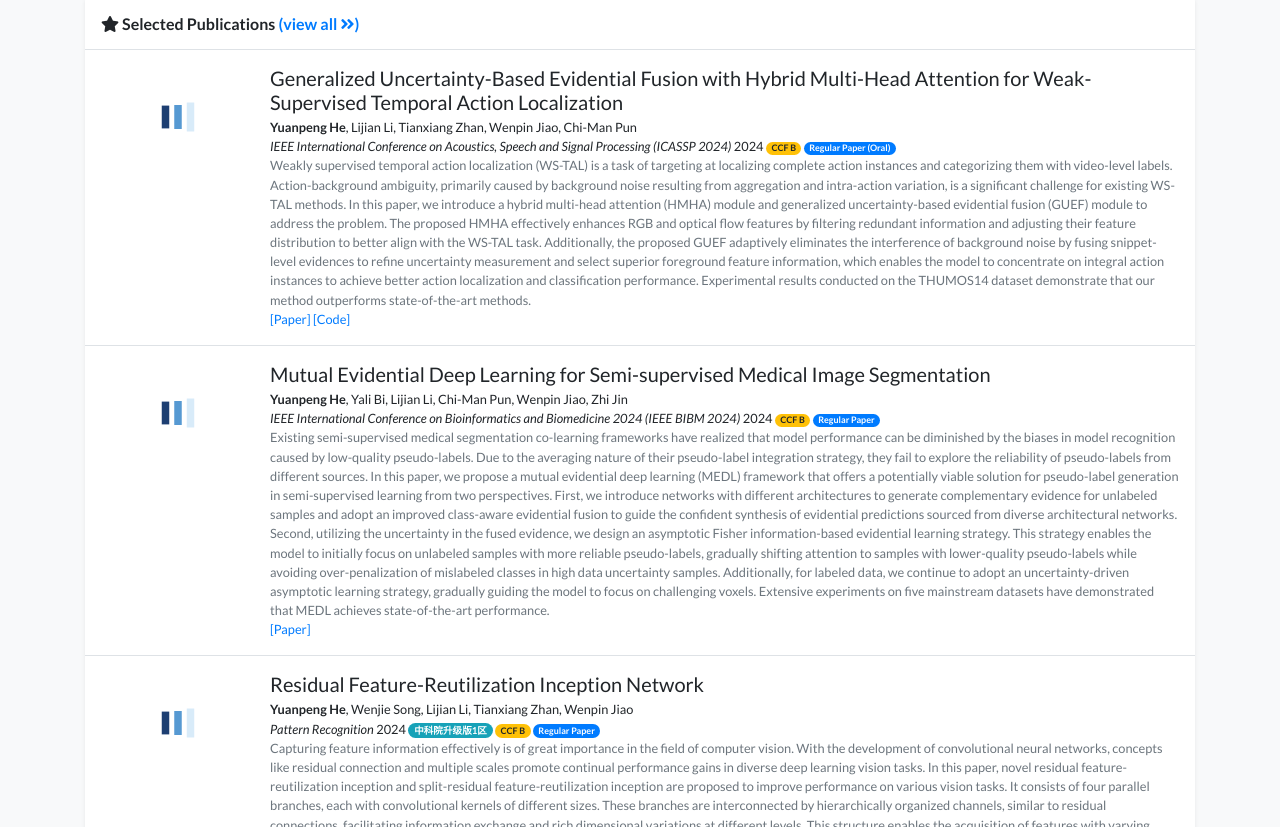
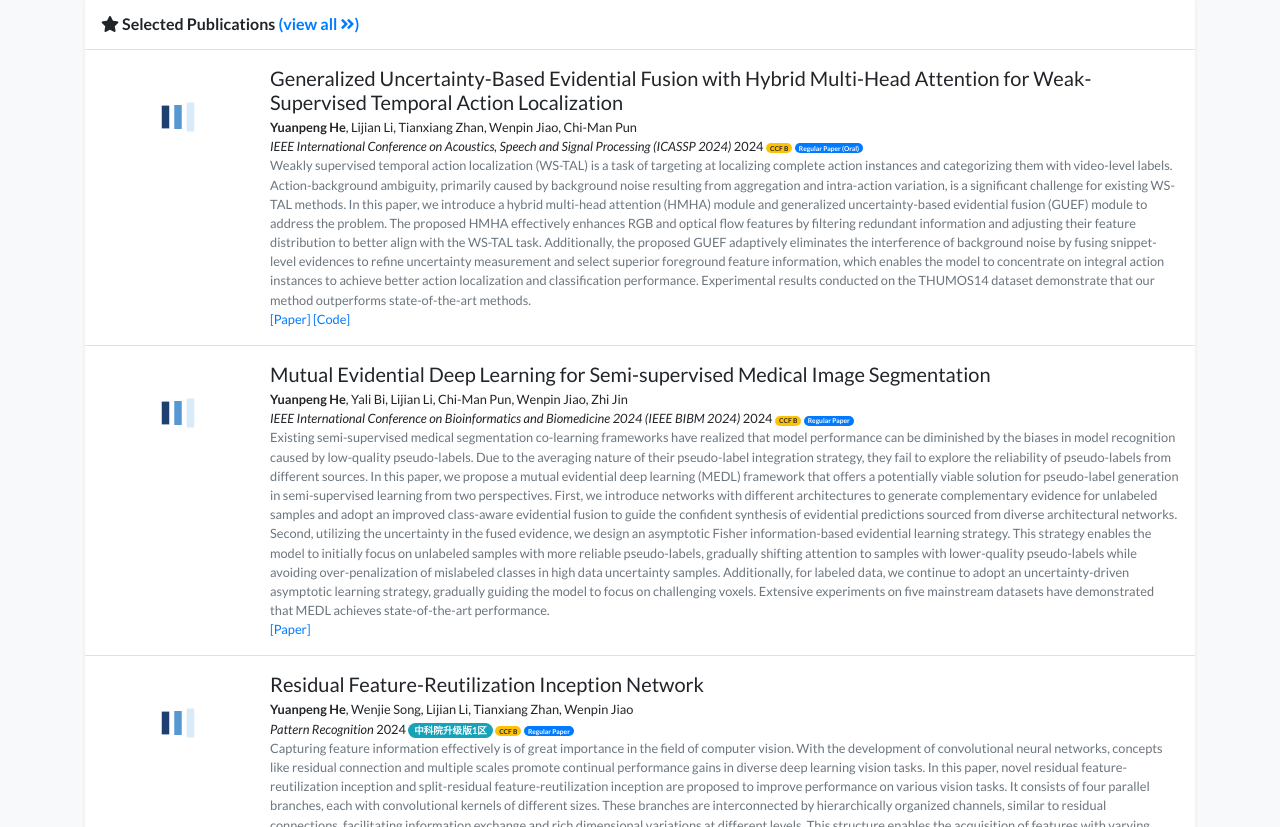
Before and after one commit to heyuanpengpku/heyuanpengpku.github.io, a Jekyll site: the page built from index.html, in a window 1280 px wide and 1400 px high, scrolled down 420 px. Shown: the part 326-1153 px from the top of the window. Built offline with Jekyll 4.4.1, drawn with Linux system fonts in a browser that asks for light colours; a style sheet for code colours, icons or effects is not loaded.

Commit message:
2024-08-27 04:17:37

```diff
--- a/assets/css/global.css
+++ b/assets/css/global.css
@@ -52,7 +52,7 @@ img.lazy {
 }
 
 .badge-custom {
-    font-size: 70%;
+    font-size: 5pt;
 }
 
 .email-text {
```
